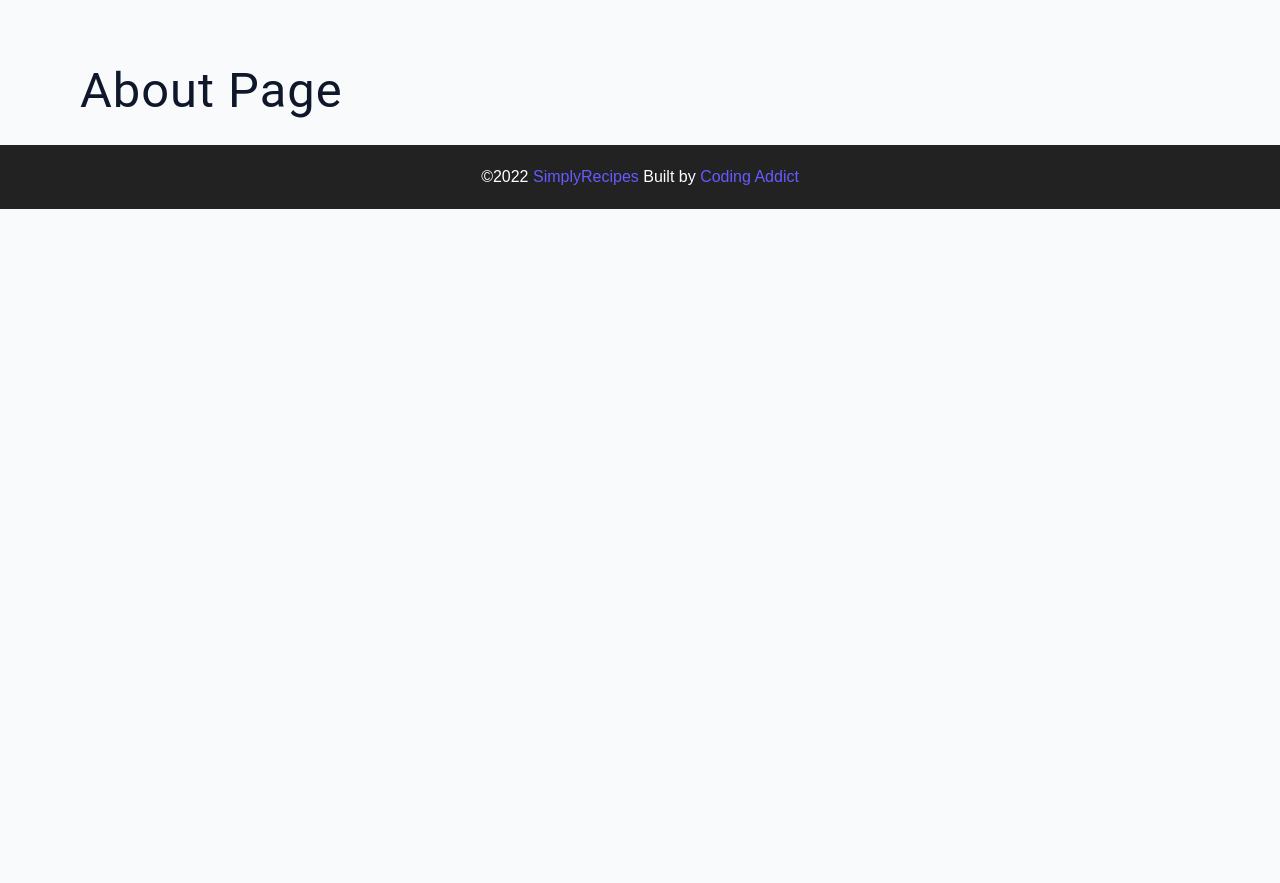
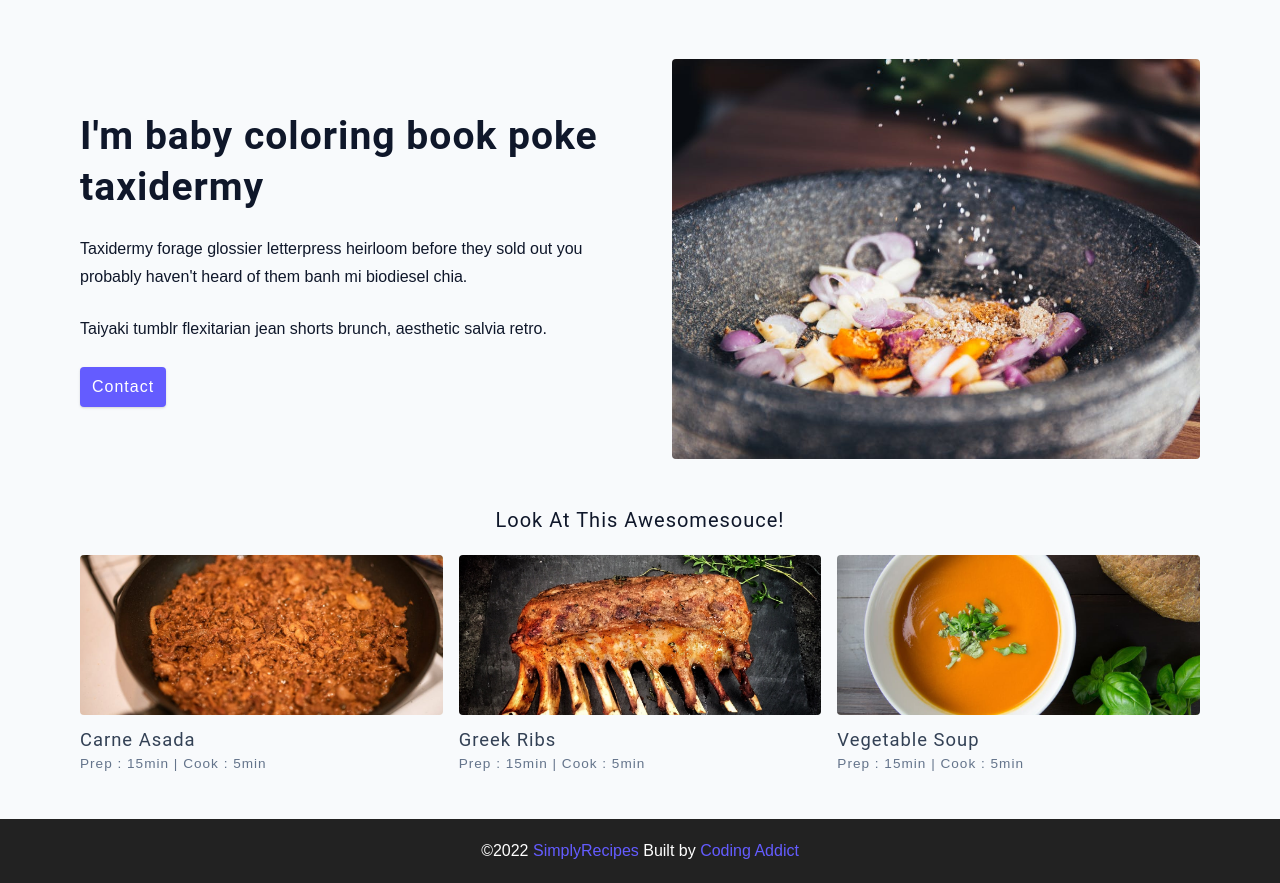
Before and after one commit to bharat9499parmar/Simply-Recipes, a plain HTML site: page about.html in a window 1280 px wide. Shown: the part 69-952 px from the top of the page. Before the commit the page ends 800 px from the top, so only its background shows below. Drawn offline with Linux system fonts and the light colour scheme.

Commit message:
added about page

```diff
--- a/about.html
+++ b/about.html
@@ -1,5 +1,6 @@
 <!DOCTYPE html>
 <html lang="en">
+
 <head>
   <meta charset="UTF-8" />
   <meta http-equiv="X-UA-Compatible" content="IE=edge" />
@@ -10,13 +11,11 @@
   <!-- normalize -->
   <link rel="stylesheet" href="./css/normalize.css" />
   <!-- font-awesome -->
-    <link
-      rel="stylesheet"
-      href="https://cdnjs.cloudflare.com/ajax/libs/font-awesome/5.14.0/css/all.min.css"
-    />
+  <link rel="stylesheet" href="https://cdnjs.cloudflare.com/ajax/libs/font-awesome/5.14.0/css/all.min.css" />
   <!-- main css -->
   <link rel="stylesheet" href="./css/main.css" />
 </head>
+
 <body>
   <!-- nav  -->
   <nav class="navbar">
@@ -44,7 +43,49 @@
   <!--end of nav  -->
   <!-- main -->
   <main class="page">
-    <h1>About Page</h1>
+    <section class="about-page">
+      <article>
+        <h2>I'm baby coloring book poke taxidermy</h2>
+        <p>Taxidermy forage glossier letterpress heirloom before they sold out you probably haven't heard of them banh
+          mi biodiesel chia.</p>
+     <p>Taiyaki tumblr flexitarian jean shorts brunch, aesthetic salvia retro.</p>
+     <a href="contact.html" class="btn">contact</a>
+    </article>
+      <img src="./assets/about.jpeg" alt="pouring salt" class="img about-img">
+    </section>
+    <section class="featured-recipes">
+      <h5 class="featured-title">Look At this Awesomesouce!</h5>
+      <!-- recipes list -->
+      <div class="recipes-list">
+        <!-- single recipe -->
+        <a href="single-recipe.html" class="recipe">
+          <img src="./assets/recipes/recipe-1.jpeg
+       " alt="food" class="img recipe-img">
+          <h5>Carne Asada</h5>
+          <p>Prep : 15min | Cook : 5min</p>
+        </a>
+        <!-- end of single recipe -->
+        <!-- single recipe -->
+        <a href="single-recipe.html" class="recipe">
+          <img src="./assets/recipes/recipe-2.jpeg
+   " alt="food" class="img recipe-img">
+          <h5>Greek Ribs</h5>
+          <p>Prep : 15min | Cook : 5min</p>
+        </a>
+        <!-- end of single recipe -->
+        <!-- single recipe -->
+        <a href="single-recipe.html" class="recipe">
+          <img src="./assets/recipes/recipe-3.jpeg
+   " alt="food" class="img recipe-img">
+          <h5>Vegetable Soup</h5>
+          <p>Prep : 15min | Cook : 5min</p>
+        </a>
+
+        <!-- end of single recipe -->
+
+      </div>
+      <!--  end of recipes list -->
+    </section>
   </main>
   <!-- end of main -->
   <!-- footer -->
@@ -57,4 +98,5 @@
   <script src="./js/app.js"></script>
 
 </body>
+
 </html>
--- a/css/main.css
+++ b/css/main.css
@@ -543,6 +543,32 @@ Error
 }
 /*
 =========
-
+About
 =========
 */
+.about-page h2{
+text-transform: none;
+font-weight: bold;
+}
+.about-page{
+  display: grid;
+  gap: 2rem 4rem;
+  padding-bottom: 3rem;
+  }
+  .about-img{
+    border-radius: var(--borderRadius);
+    height: 300px;
+  }
+  @media screen and (min-width:992px) {
+    .about-page{
+    grid-template-columns: 1fr 1fr;
+    grid-template-rows: 400px;
+    align-items: center;
+  }
+  .about-img{
+  height: 100%;
+  }
+  }
+.featured-title{
+  text-align: center;
+}
```
Lines whose indentation alone changed are shown as unchanged.
